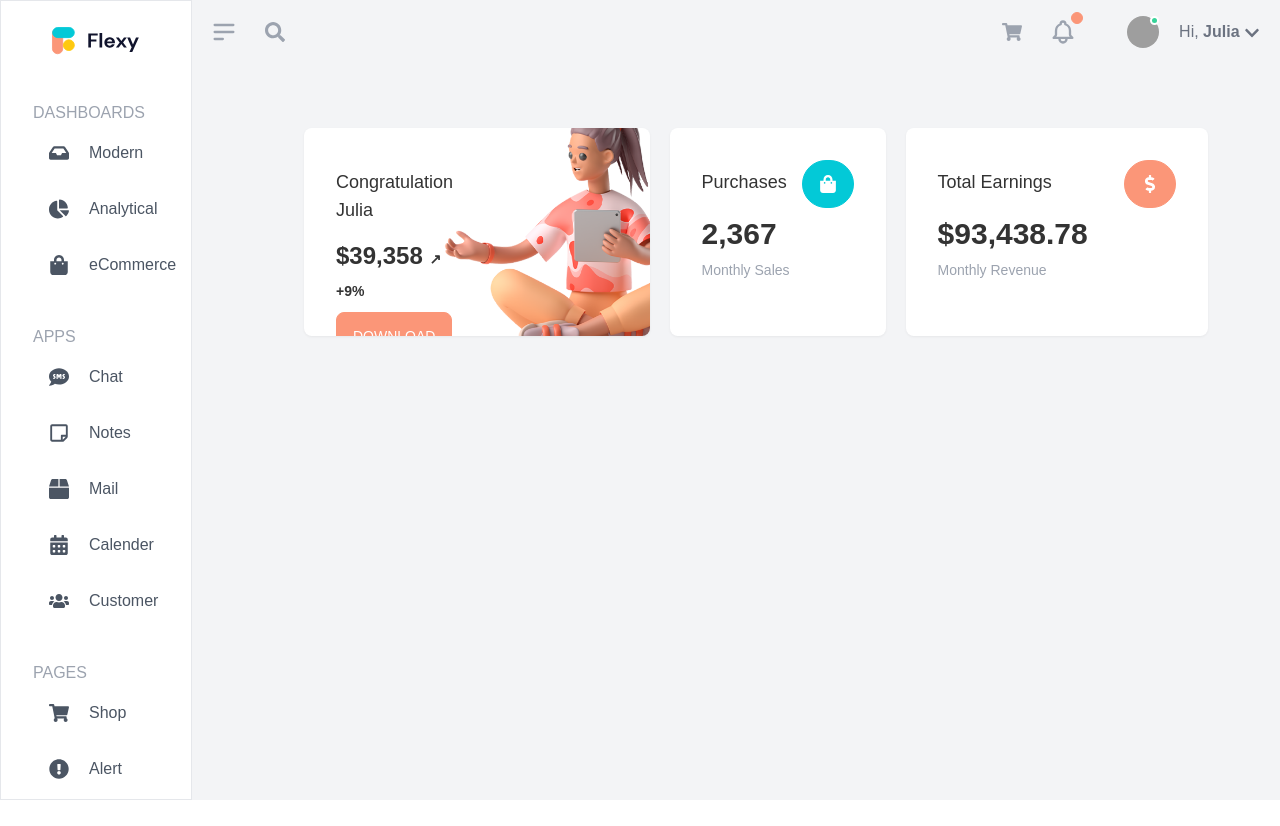
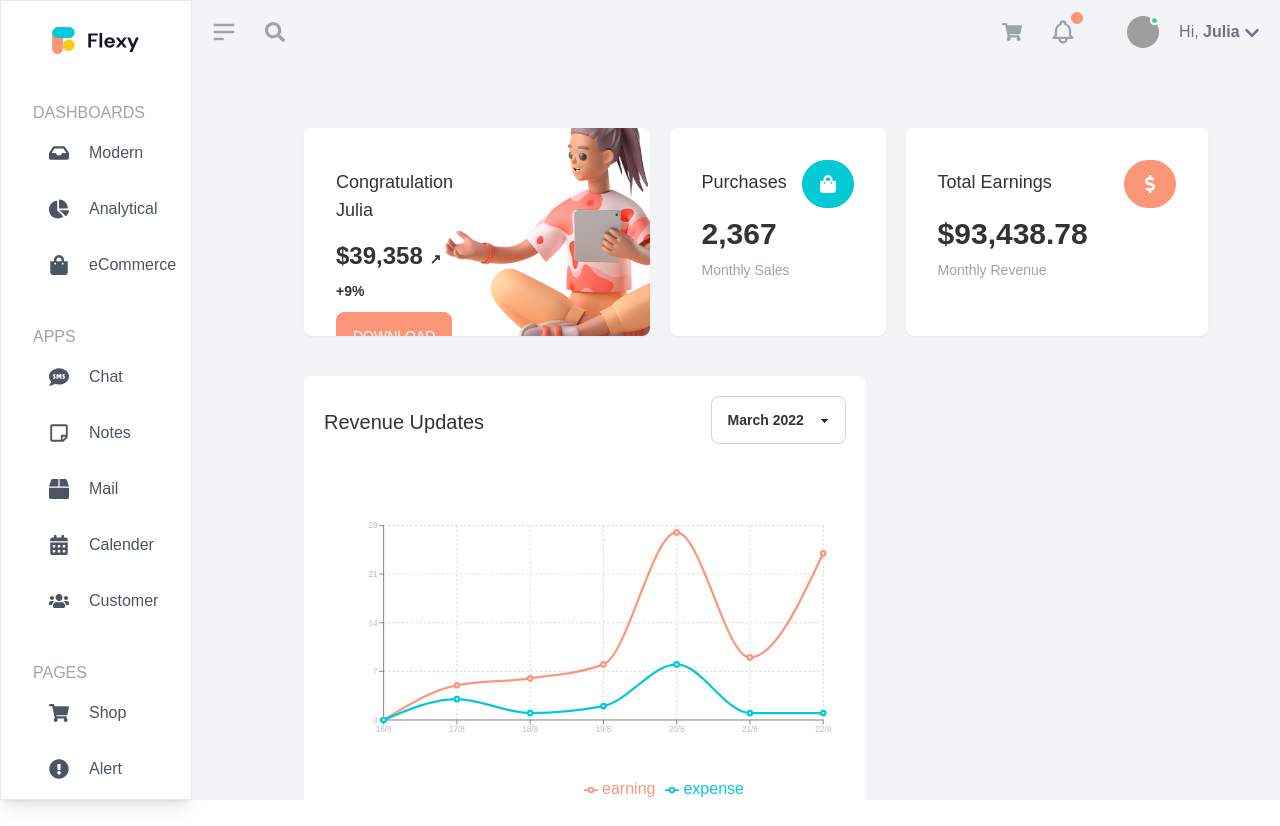
Before and after one commit to Alapottra-troj1n/analytical-dashboard-react, a React (Create React App) app: page / in a window 1280 px wide. Before the commit the page ends 800 px from the top, so only its background shows below. Built offline with nearby package versions, Linux system fonts and the light colour scheme; grey boxes are pictures that could not be loaded.

Commit message:
line chart done and made it a seperate component

```diff
--- a/package.json
+++ b/package.json
@@ -12,6 +12,7 @@
     "react-icons": "^4.4.0",
     "react-router-dom": "^6.3.0",
     "react-scripts": "5.0.1",
+    "recharts": "^2.1.10",
     "web-vitals": "^2.1.4"
   },
   "scripts": {
--- /dev/null
+++ b/src/components/Charts/LineChartOne.jsx
@@ -0,0 +1,74 @@
+import React from 'react';
+import { CartesianGrid, Legend, Line, LineChart, ResponsiveContainer, Tooltip, XAxis, YAxis } from 'recharts';
+
+
+const LineChartOne = () => {
+
+    const lineChartData = [
+        {
+            name: '16/8',
+            earning: 0,
+            expense: 0,
+
+        },
+        {
+            name: '17/8',
+            earning: 5,
+            expense: 3,
+
+        },
+        {
+            name: '18/8',
+            earning: 6,
+            expense: 1,
+
+        },
+        {
+            name: '19/8',
+            earning: 8,
+            expense: 2,
+
+        },
+        {
+            name: '20/8',
+            earning: 27,
+            expense: 8,
+
+        },
+        {
+            name: '21/8',
+            earning: 9,
+            expense: 1,
+
+        },
+        {
+            name: '22/9',
+            earning: 24,
+            expense: 1,
+
+        },
+    ];
+    return (
+        <LineChart
+        width={700}
+        height={330}
+        data={lineChartData}
+        margin={{
+            top: 10,
+            right: 30,
+            left: 20,
+            bottom: 5,
+        }}
+    >
+        <CartesianGrid strokeDasharray="3 3" />
+        <XAxis dataKey="name" tick={{ fontSize: 11, fill: '#B2BBD8' }} />
+        <YAxis tick={{ fontSize: 11, fill: '#B2BBD8' }} />
+        <Tooltip />
+        <Legend />
+        <Line type="monotone" dataKey="earning" stroke="#FB9678" strokeWidth={3} activeDot={{ r: 8 }} />
+        <Line type="monotone" dataKey="expense" stroke="#03C9D7" strokeWidth={3} />
+    </LineChart>
+    );
+};
+
+export default LineChartOne;
--- a/src/components/Modern.jsx
+++ b/src/components/Modern.jsx
@@ -1,8 +1,13 @@
 import React from 'react';
 import girl from '../assets/welcome-bg2-2x-svg.e15f0c3a.svg'
-import { FaShoppingBag,FaDollarSign } from 'react-icons/fa';
+import { FaShoppingBag, FaDollarSign } from 'react-icons/fa';
+import LineChartOne from './Charts/LineChartOne';
+
 
 const Modern = () => {
+
+
+
     return (
         <div className="container mx-auto">
             <div>
@@ -38,6 +43,29 @@ const Modern = () => {
 
                 </div>
 
+                <div className="grid grid-cols-[65%,35%] px-28 items-center gap-5 mt-10">
+
+                    <div className=" bg-white py-5 flex  flex-col justify-center px-5 rounded-lg">
+                        <div className='flex justify-between'>
+                            <h2 className="text-left text-xl font-medium mt-3 mb-10">Revenue Updates</h2>
+                            <select class="select max-w-xs select-bordered">
+                                <option disabled selected>March 2022</option>
+                                <option>April 2022</option>
+                                <option>May 2022</option>
+
+                            </select>
+                        </div>
+                        <div className="flex items-center justify-center">
+                        <LineChartOne/>
+                        </div>
+
+                    </div>
+
+
+
+
+                </div>
+
             </div>
         </div>
     );
```
Also changed, not shown: 1 other file (tests, documents, lock files or other folders).
